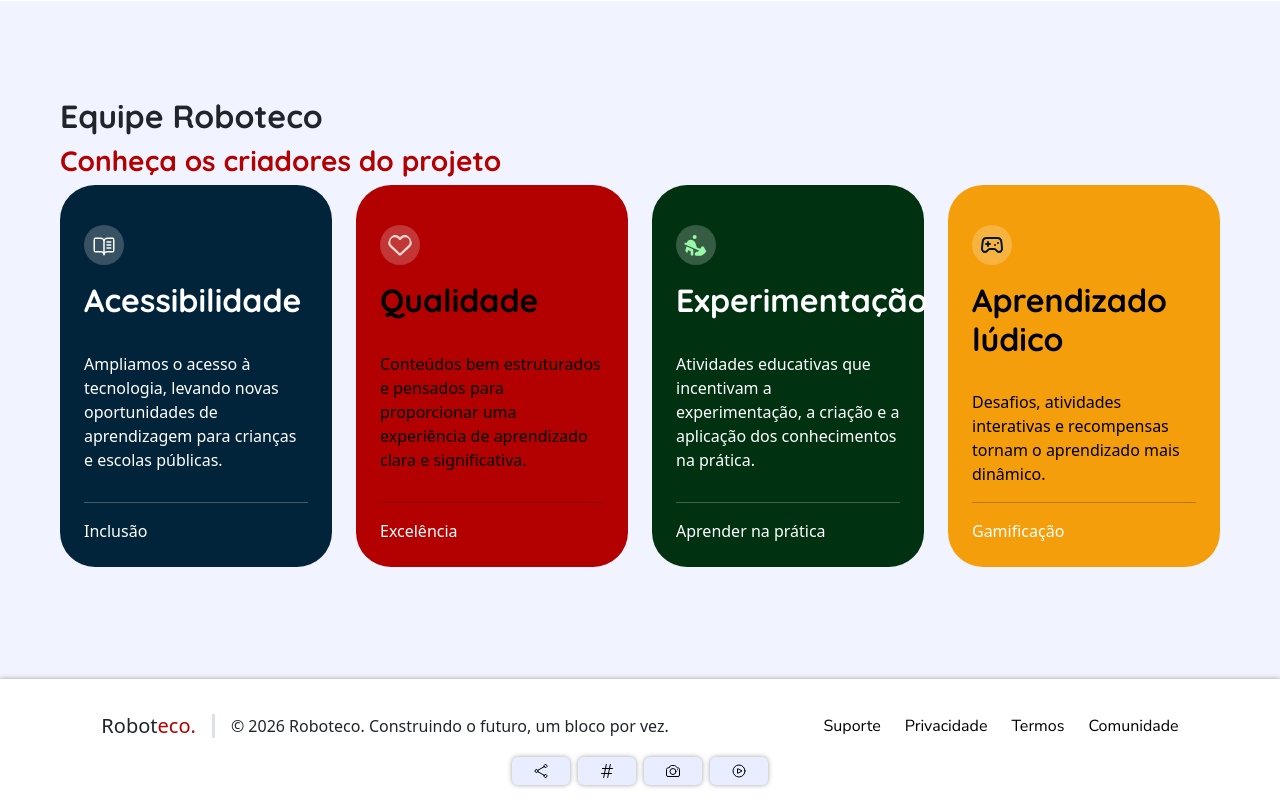
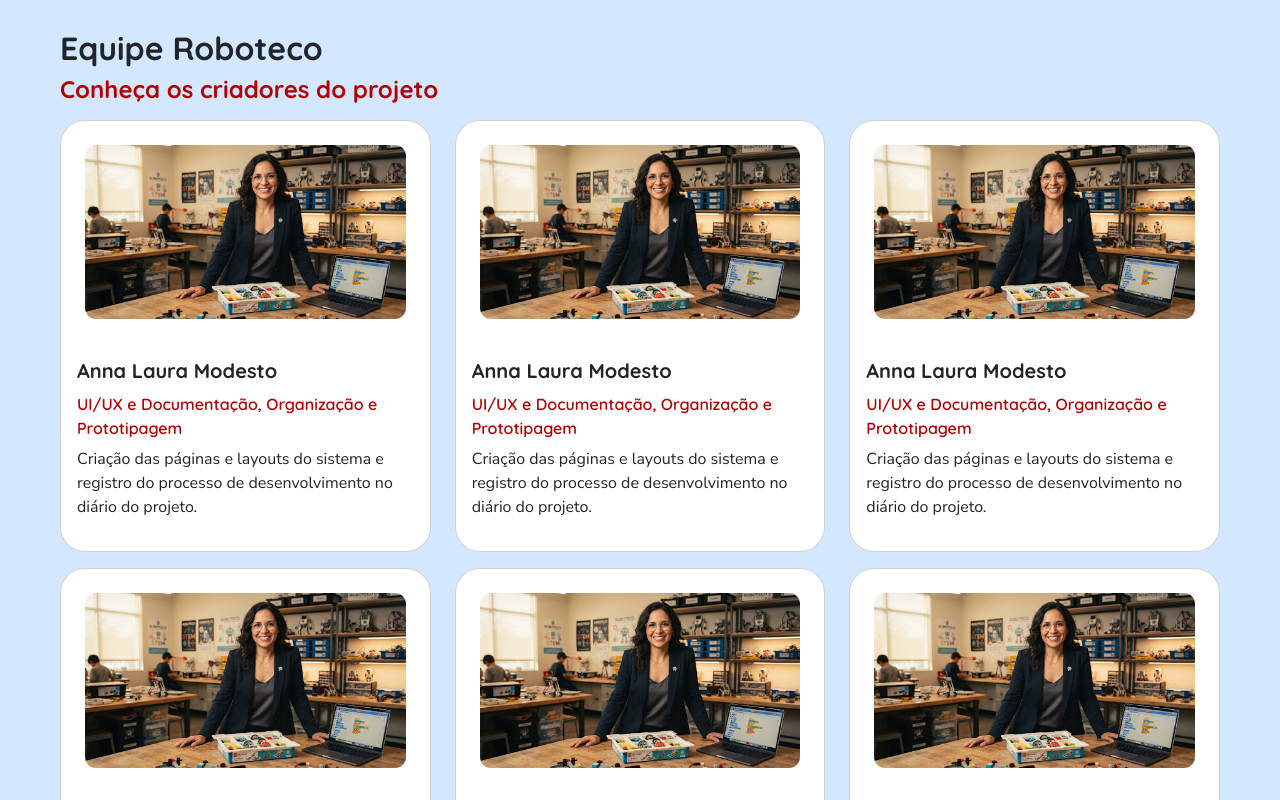
Before and after one commit to MigSilverS/roboteco, a Next.js app: page /pages/sobre-nos in a window 1280 px wide. Shown: the part 1360-2160 px from the top of the page. Built offline with nearby package versions, Linux system fonts and the light colour scheme.

Commit message:
Adição de cards da equipe

```diff
--- a/src/app/pages/sobre-nos/CardEquipe/CardEquipe.jsx
+++ b/src/app/pages/sobre-nos/CardEquipe/CardEquipe.jsx
@@ -1,16 +1,19 @@
-export default function CardEquipe() {
+import Titulo from "@/app/components/Titulo/Titulo";
+
+export default function CardEquipe({img, nome, funcao, descricao}) {
 
     return (
-        <div className="col-6 col-md-4">
-            <div className="card mb-3">
-                <img src={urlImagem} className="card-img-top" alt={titulo} />
+        <div className="col-12 col-md-4 mb-3">
+            <div className="card h-100 mb-3" style={{borderRadius: '25px'}}>
+                <img src={img.src} className="card-img-top p-4" alt={nome} style={{borderRadius: '35px'}} />
                 {/* {id} */}
                 <div className="card-body">
                     <h5 className="card-title">
-                        {titulo}
+                        <Titulo titulo={nome} nivel={5} />
+                        <span className="fs-6 fw-semibold" style={{color: 'var(--red)'}}>{funcao}</span>
                     </h5>
                     <p className="card-text">
-                        {texto}
+                        {descricao}
                     </p>
                 </div>
             </div>
--- a/src/app/pages/sobre-nos/CardPilares/CardPilares.jsx
+++ b/src/app/pages/sobre-nos/CardPilares/CardPilares.jsx
@@ -5,14 +5,14 @@ export default function CardPilares({ icon, titulo, texto, rodape, classe, estil
     return (
 
         <>
-            <div className="col-12 col-sm-12 col-md-3 mb-3">
+            <div className="col-12 col-sm-6 col-md-3 mb-3">
                 <div className={`${classe} d-flex flex-column p-4 h-100`} style={{ ...estilo, borderRadius: '35px' }}>
                     <div className="mt-3">
                         {icon}
                     </div>
 
                     <div className="mt-3">
-                        <Titulo titulo={titulo} nivel={2} />
+                        <Titulo titulo={titulo} nivel={5} />
                     </div>
 
                     <div className="mt-4 flex-grow-1">
--- a/src/app/pages/sobre-nos/page.jsx
+++ b/src/app/pages/sobre-nos/page.jsx
@@ -2,6 +2,7 @@ import Footer from "@/app/components/Footer/Footer";
 import NavBar from "@/app/components/NavBar/NavBar";
 import Titulo from "@/app/components/Titulo/Titulo";
 import CardPilares from "@/app/pages/sobre-nos/CardPilares/CardPilares";
+import CardEquipe from "./CardEquipe/CardEquipe";
 import styles from "./sobrenos.module.css";
 
 import { GiMechanicalArm } from "react-icons/gi";
@@ -10,6 +11,8 @@ import { PiBookOpenText } from "react-icons/pi";
 import { FaRegHeart } from "react-icons/fa6";
 import { LuGamepad2 } from "react-icons/lu";
 import { FaPersonDigging } from "react-icons/fa6";
+
+import img from '@/app/images/equipe/integrante1.jpg';
 
 export default function SobreNos() {
 
@@ -82,7 +85,7 @@ export default function SobreNos() {
 
             <div className="container-fluid p-0">
 
-                <div className={`${styles.container}`} style={{ backgroundColor: 'var(--div1-color)', paddingTop: '6rem', paddingBottom: '6rem' }}>
+                <div className={`${styles.container}`} style={{ backgroundColor: '#F1F3FF', paddingTop: '6rem', paddingBottom: '6rem' }}>
                     <div className="row align-items-center">
                         <div className="col-12 col-md-6">
                             <Titulo titulo="Conheça quem faz o Roboteco acontecer" nivel={1} estilo={{ fontSize: '3.5rem' }} />
@@ -141,21 +144,23 @@ export default function SobreNos() {
                 </div>
 
 
-                <div className={styles.container} style={{ backgroundColor: 'var(--div1-color)', paddingTop: '6rem', paddingBottom: '6rem' }}>
+                <div className={styles.container} style={{ backgroundColor: '#CFE5FFE5', paddingTop: '3.5rem', paddingBottom: '3.5rem' }}>
                     <div>
                         <Titulo titulo="Equipe Roboteco" nivel={2} />
                         <Titulo
                             titulo="Conheça os criadores do projeto"
-                            nivel={3}
+                            nivel={4}
                             estilo={{ color: "var(--red)" }}
                         />
                     </div>
 
-                    <div className="row">
-                        {cardCont.map((item) => (
-                            <CardPilares key={item.id} icon={item.icon} titulo={item.titulo} texto={item.texto} rodape={item.rodape} classe={item.classe} estilo={item.estilo}
-                            />
-                        ))}
+                    <div className="row mt-3">
+                        <CardEquipe img={img} nome="Anna Laura Modesto" funcao="UI/UX e Documentação, Organização e Prototipagem" descricao="Criação das páginas e layouts do sistema e registro do processo de desenvolvimento no diário do projeto." />
+                        <CardEquipe img={img} nome="Anna Laura Modesto" funcao="UI/UX e Documentação, Organização e Prototipagem" descricao="Criação das páginas e layouts do sistema e registro do processo de desenvolvimento no diário do projeto." />
+                        <CardEquipe img={img} nome="Anna Laura Modesto" funcao="UI/UX e Documentação, Organização e Prototipagem" descricao="Criação das páginas e layouts do sistema e registro do processo de desenvolvimento no diário do projeto." />
+                        <CardEquipe img={img} nome="Anna Laura Modesto" funcao="UI/UX e Documentação, Organização e Prototipagem" descricao="Criação das páginas e layouts do sistema e registro do processo de desenvolvimento no diário do projeto." />
+                        <CardEquipe img={img} nome="Anna Laura Modesto" funcao="UI/UX e Documentação, Organização e Prototipagem" descricao="Criação das páginas e layouts do sistema e registro do processo de desenvolvimento no diário do projeto." />
+                        <CardEquipe img={img} nome="Anna Laura Modesto" funcao="UI/UX e Documentação, Organização e Prototipagem" descricao="Criação das páginas e layouts do sistema e registro do processo de desenvolvimento no diário do projeto." />
                     </div>
                 </div>
             </div>
--- a/src/app/pages/sobre-nos/sobrenos.module.css
+++ b/src/app/pages/sobre-nos/sobrenos.module.css
@@ -1,5 +1,4 @@
 :root{
-    --div1-color: #F1F3FF;
     --fundo-icon: #ffffff36;
 }
 
```
Also changed, not shown: src/app/images/equipe/integrante1.jpg (added).
